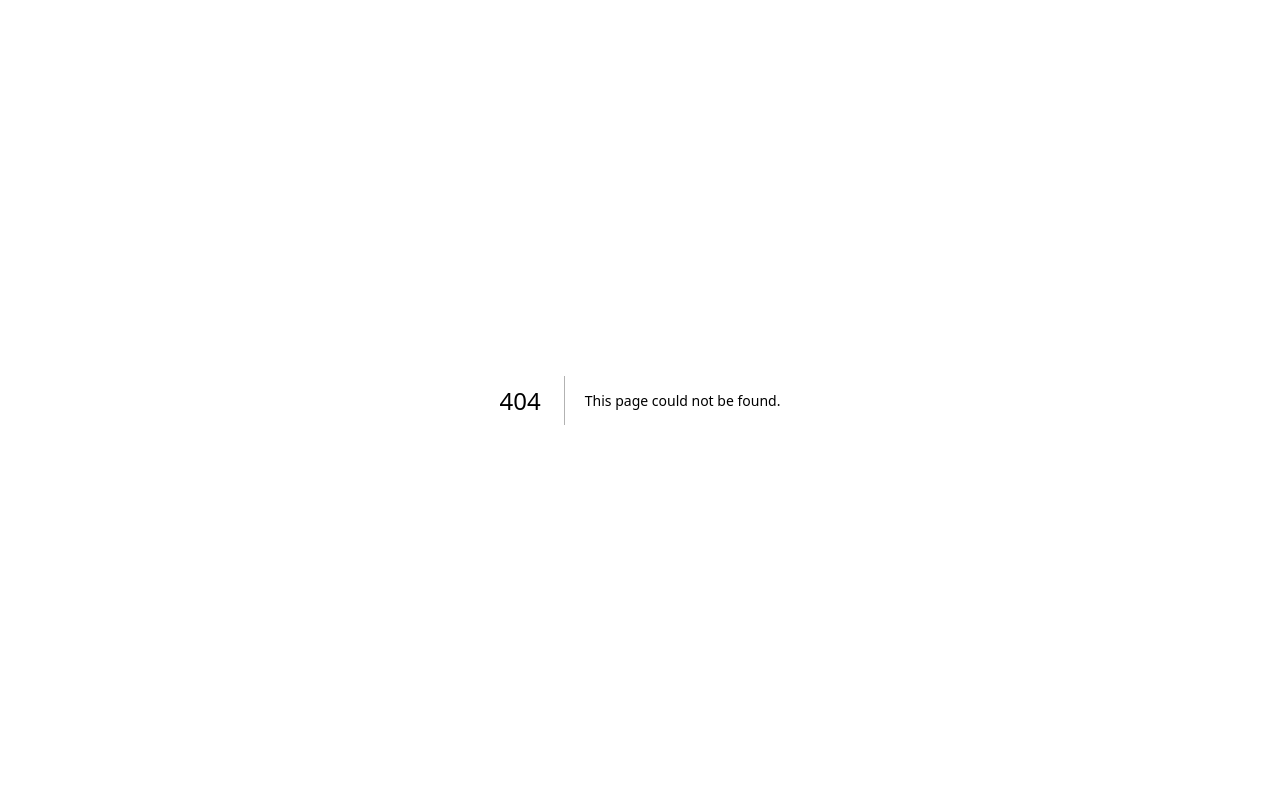
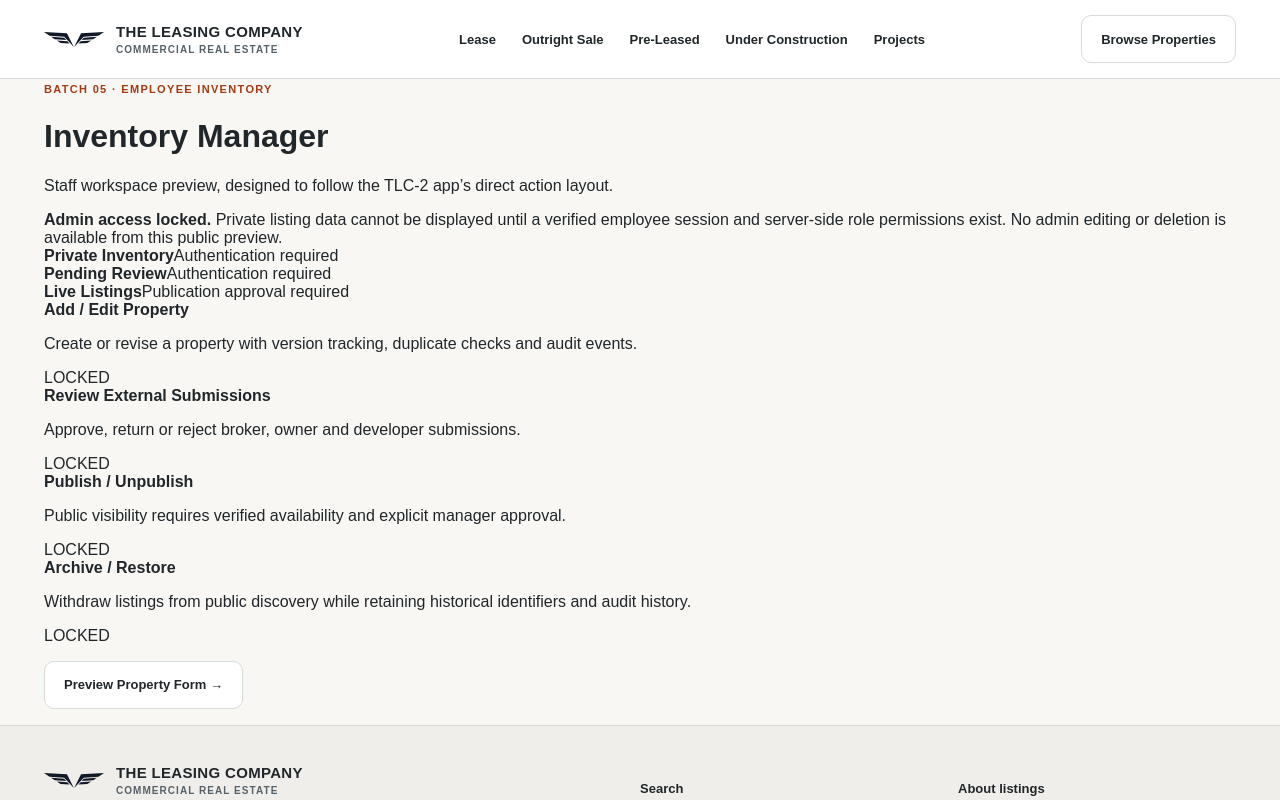
Before and after one commit to pavanpatil93-dot/TLC-2, a Next.js app in the folder web/: page /portal/inventory in a window 1280 px wide. Before the commit this address had no page. Shown: the top 800 px of the page. Built offline with nearby package versions, Linux system fonts and the light colour scheme.

Commit message:
feat(web): Batch 05–06 inventory and posting UI with explicit safety locks

```diff
--- /dev/null
+++ b/web/app/portal/inventory/page.tsx
@@ -0,0 +1,6 @@
+import Link from "next/link";
+import SiteHeader from "../../../components/site-header";
+import SiteFooter from "../../../components/site-footer";
+export const metadata={title:"Inventory Management Preview | TLC",robots:{index:false,follow:false}};
+const actions=[["Add / Edit Property","Create or revise a property with version tracking, duplicate checks and audit events."],["Review External Submissions","Approve, return or reject broker, owner and developer submissions."],["Publish / Unpublish","Public visibility requires verified availability and explicit manager approval."],["Archive / Restore","Withdraw listings from public discovery while retaining historical identifiers and audit history."]];
+export default function InventoryPreview(){return <><SiteHeader/><main className="container portal-page"><div className="portal-heading"><span className="kicker">BATCH 05 · EMPLOYEE INVENTORY</span><h1>Inventory Manager</h1><p>Staff workspace preview, designed to follow the TLC-2 app’s direct action layout.</p></div><div className="portal-notice"><strong>Admin access locked.</strong> Private listing data cannot be displayed until a verified employee session and server-side role permissions exist. No admin editing or deletion is available from this public preview.</div><div className="inventory-overview"><div><strong>Private Inventory</strong><span>Authentication required</span></div><div><strong>Pending Review</strong><span>Authentication required</span></div><div><strong>Live Listings</strong><span>Publication approval required</span></div></div><div className="portal-grid">{actions.map(([name,desc])=><div className="portal-tile" key={name}><div><strong>{name}</strong><p>{desc}</p></div><span className="locked-label">LOCKED</span></div>)}</div><p><Link className="btn btn-outline" href="/portal/new-property">Preview Property Form →</Link></p></main><SiteFooter/></>}
```
